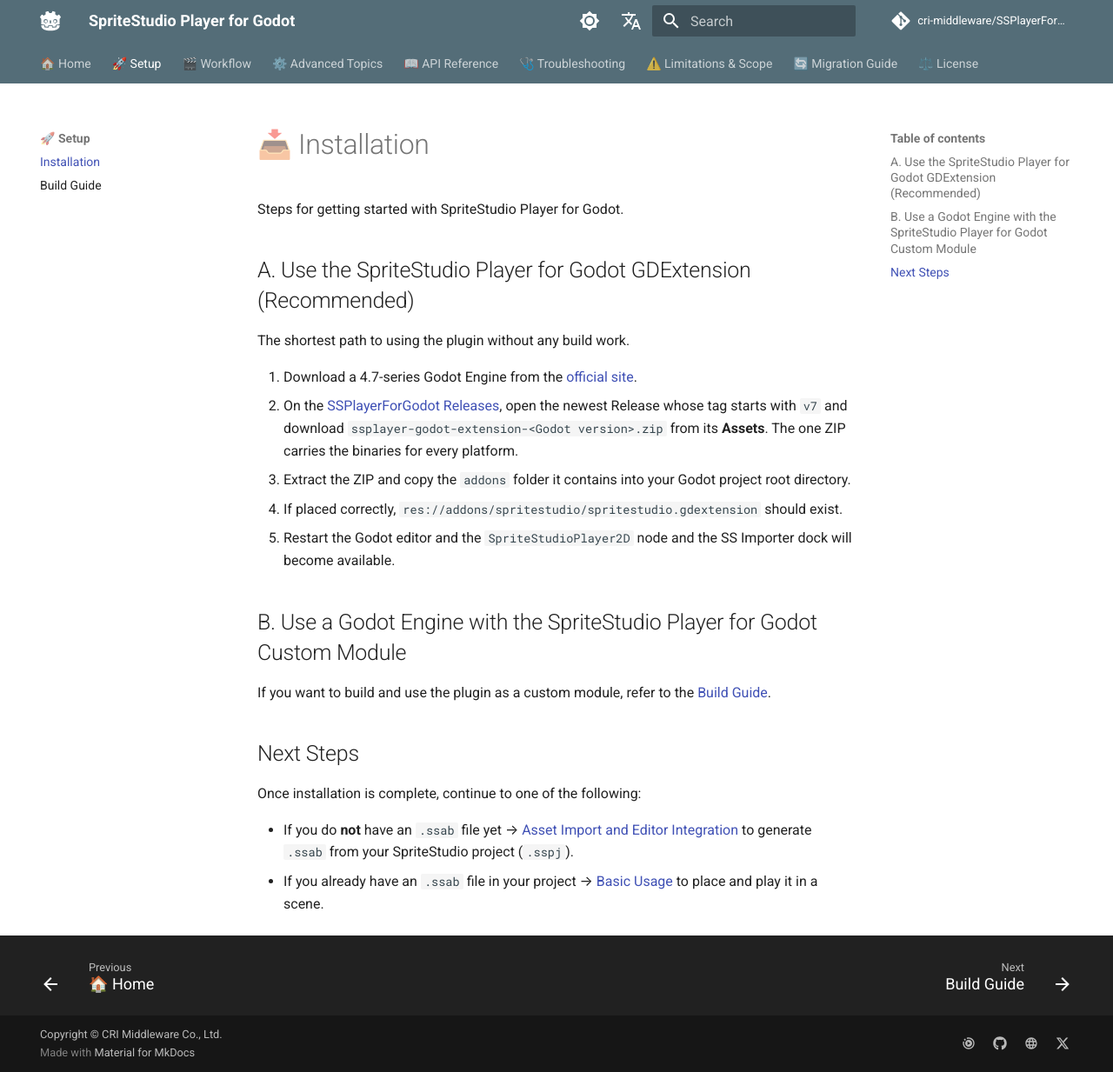
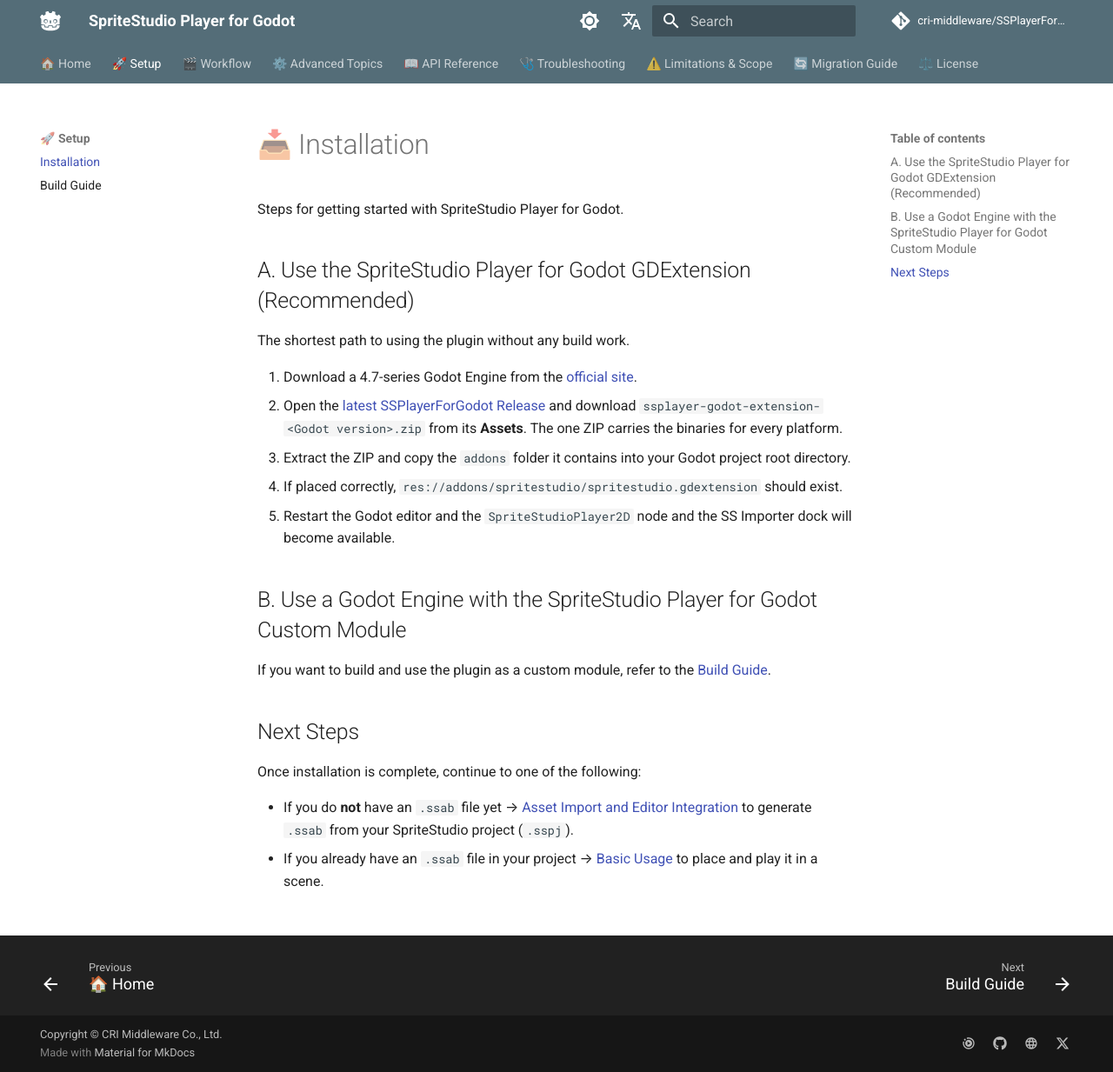
Before and after one commit to SpriteStudio/SSPlayerForGodot, an MkDocs documentation site: the page built from docs/en/setup/install.md, in a window 1280 px wide and 1233 px high. Shown: the whole window at 87% size. Built offline with MkDocs 1.6.1 and Material for MkDocs 9.7.7, drawn with Linux system fonts in a browser that asks for light colours; comment, search, counter and statistics services are not loaded.

Commit message:
Mark each Release by its channel, and deploy the site only from Latest
scripts/release-channel.sh <tag> works out from the tags whether a release
is latest (a full release newer than any tagged, or a prerelease before its
package's first full release), prerelease (a prerelease once a full release
is tagged) or old (a patch to an earlier line). The same file is in every
repository that releases.

- pages.yml: a channel job, on the default branch's script, lets build and
  deploy run only for a latest Release or a dispatch. A pre-release after
  the first full release, or a patch to an earlier line, leaves the site as
  it is, and beta docs are published nowhere.
- release.yml: the draft gets prerelease from the script, which the person
  publishing no longer chooses; RELEASING (EN / JA) says to publish it as it
  is marked.
- README and docs/*/setup/install.md: install from the latest Release
  (releases/latest), now that the v7 line is what Latest points at, in
  place of "the newest Release whose tag starts with v7".

```diff
--- a/docs/en/setup/install.md
+++ b/docs/en/setup/install.md
@@ -7,7 +7,7 @@ Steps for getting started with SpriteStudio Player for Godot.
 The shortest path to using the plugin without any build work.
 
 1. Download a 4.7-series Godot Engine from the [official site](https://godotengine.org/download/).
-2. On the [SSPlayerForGodot Releases](https://github.com/cri-middleware/SSPlayerForGodot/releases), open the newest Release whose tag starts with `v7` and download `ssplayer-godot-extension-<Godot version>.zip` from its **Assets**. The one ZIP carries the binaries for every platform.
+2. Open the [latest SSPlayerForGodot Release](https://github.com/cri-middleware/SSPlayerForGodot/releases/latest) and download `ssplayer-godot-extension-<Godot version>.zip` from its **Assets**. The one ZIP carries the binaries for every platform.
 3. Extract the ZIP and copy the `addons` folder it contains into your Godot project root directory.
    * If placed correctly, `res://addons/spritestudio/spritestudio.gdextension` should exist.
 4. Restart the Godot editor and the `SpriteStudioPlayer2D` node and the SS Importer dock will become available.
```
Also changed, not shown: README.ja.md (+1 -1 lines), README.md (+1 -1 lines), RELEASING.md (+2 -2 lines), docs/ja/setup/install.md (+1 -1 lines), 3 other files.
